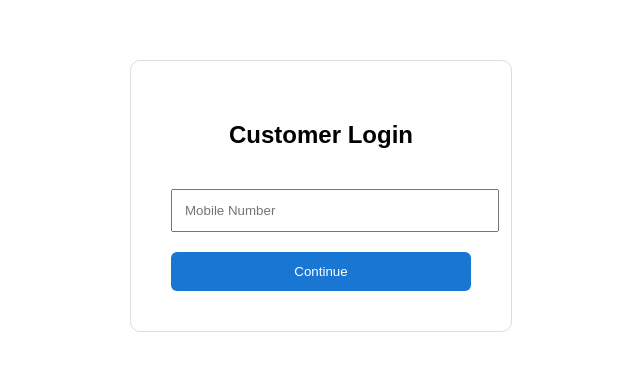
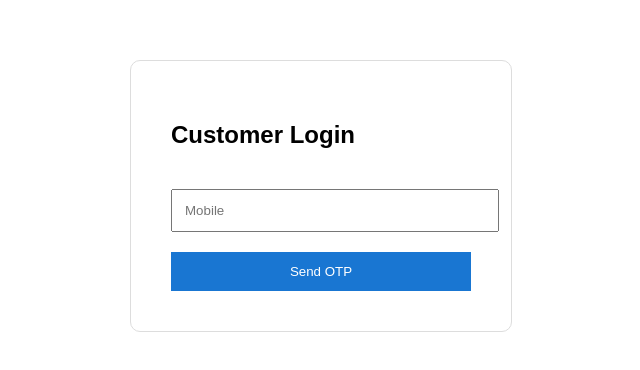
Before and after one commit to rudrajain95/gau-trust, a Next.js app: page /login in a window 1280 px wide. Shown: the part 204-574 px from the top of the page, without its empty margins (319-959 px from the left). Built offline with nearby package versions, Linux system fonts and the light colour scheme.

Commit message:
add fast2sms otp authentication

```diff
--- a/app/login/page.tsx
+++ b/app/login/page.tsx
@@ -2,84 +2,131 @@
 
 import { useState } from "react";
 
-export default function Login() {
+export default function Login(){
 
-const [mobile, setMobile] = useState("");
+const [mobile,setMobile]=useState("");
+const [otp,setOtp]=useState("");
+const [serverOtp,setServerOtp]=useState("");
+const [step,setStep]=useState(1);
 
-const sendOTP = async () => {
+const sendOTP=async()=>{
 
-if (mobile.length !== 10) {
-  alert("Enter valid mobile number");
-  return;
-}
-
-const res = await fetch("/api/customer-info", {
-  method: "POST",
-  headers: {
-    "Content-Type": "application/json"
+const res=await fetch("/api/send-otp",{
+method:"POST",
+headers:{
+"Content-Type":"application/json"
 },
-  body: JSON.stringify({ mobile })
+body:JSON.stringify({mobile})
 });
 
-const data = await res.json();
+const data=await res.json();
 
-if (data.success) {
-  localStorage.setItem("customerMobile", mobile);
-  window.location.href = "/dashboard";
+if(data.success){
+
+setServerOtp(data.otp);
+setStep(2);
+
 }
 
 };
 
-return (
-<div
-style={{
-display: "flex",
-justifyContent: "center",
-alignItems: "center",
-height: "100vh",
-fontFamily: "Arial"
-}}
->
-<div
-style={{
-border: "1px solid #ddd",
-padding: 40,
-borderRadius: 10,
-width: 300,
-textAlign: "center"
-}}
->
+const verifyOTP=async()=>{
+
+if(otp === serverOtp.toString()){
+
+localStorage.setItem("customerMobile",mobile);
+
+window.location.href="/dashboard";
+
+}else{
+
+alert("Invalid OTP");
+
+}
+
+};
+
+return(
+
+<div style={{
+display:"flex",
+justifyContent:"center",
+alignItems:"center",
+height:"100vh",
+fontFamily:"Arial"
+}}>
+
+<div style={{
+border:"1px solid #ddd",
+padding:40,
+borderRadius:10,
+width:300
+}}>
 
 <h2>Customer Login</h2>
 
+{step===1 && (
+
+<>
+
 <input
-      placeholder="Mobile Number"
+placeholder="Mobile"
 value={mobile}
-      onChange={(e) => setMobile(e.target.value)}
-      style={{
-        marginTop: 20,
-        padding: 12,
-        width: "100%"
-      }}
+onChange={(e)=>setMobile(e.target.value)}
+style={{padding:12,width:"100%",marginTop:20}}
 />
 
 <button
 onClick={sendOTP}
 style={{
-        marginTop: 20,
-        padding: 12,
-        width: "100%",
-        background: "#1976d2",
-        color: "white",
-        border: "none",
-        borderRadius: 6
+marginTop:20,
+padding:12,
+width:"100%",
+background:"#1976d2",
+color:"white",
+border:"none"
 }}
 >
-      Continue
+Send OTP
 </button>
 
-  </div>
+</>
+
+)}
+
+{step===2 && (
+
+<>
+
+<input
+placeholder="Enter OTP"
+value={otp}
+onChange={(e)=>setOtp(e.target.value)}
+style={{padding:12,width:"100%",marginTop:20}}
+/>
+
+<button
+onClick={verifyOTP}
+style={{
+marginTop:20,
+padding:12,
+width:"100%",
+background:"green",
+color:"white",
+border:"none"
+}}
+>
+Verify OTP
+</button>
+
+</>
+
+)}
+
 </div>
 
-);
+</div>
+
+)
+
 }
```
Lines whose indentation alone changed are shown as unchanged.
